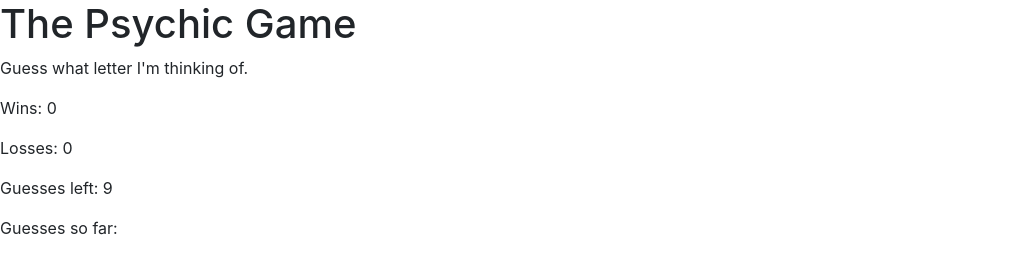
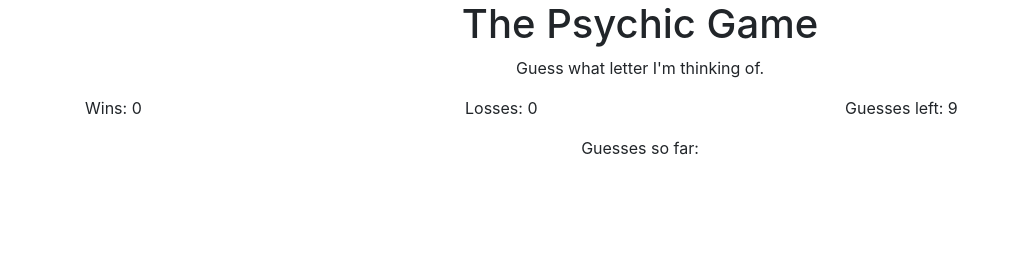
Before and after one commit to 8connor/Psychic-Game, a plain HTML site: page index.html in a window 1280 px wide. Shown: the whole page, without its empty margins (0-1020 px from the left). Drawn offline with nearby package versions, Linux system fonts and the light colour scheme.

Commit message:
Changes to the style to make the site look a little bit nicer.

```diff
--- a/index.html
+++ b/index.html
@@ -5,20 +5,33 @@
     <title>Psychic game</title>
     <meta name="viewport" content="width=device-width, initial-scale=1.0">
     <meta charset="UTF-8">
-    <link rel="stylesheet" href="https://stackpath.bootstrapcdn.com/bootstrap/4.4.1/css/bootstrap.min.css" integrity="sha384-Vkoo8x4CGsO3+Hhxv8T/Q5PaXtkKtu6ug5TOeNV6gBiFeWPGFN9MuhOf23Q9Ifjh" crossorigin="anonymous">
+    <link rel="stylesheet" href="https://stackpath.bootstrapcdn.com/bootstrap/4.4.1/css/bootstrap.min.css"
+        integrity="sha384-Vkoo8x4CGsO3+Hhxv8T/Q5PaXtkKtu6ug5TOeNV6gBiFeWPGFN9MuhOf23Q9Ifjh" crossorigin="anonymous">
 </head>
 
 <body>
-    <h1>The Psychic Game</h1>
-    <p>Guess what letter I'm thinking of.</p>
+    <div class="container">
+        <div class="row">
+            <section class="col-md-12">
+                <h1 class="col-md-12" style="text-align: center;">The Psychic Game</h1>
+            </section>
+        </div>
+        <div class="row">
+            <section class="col-md-12">
+                <p class="col-md-12" style="text-align: center;">Guess what letter I'm thinking of.</p>
+            </section>
+        </div>
+        <div class="row">
+            <p id="Wins" class="col-md-4">Wins:</p>
 
-    <p id="Wins">Wins:</p>
+            <p id="Losses" class="col-md-4">Losses:</p>
 
-    <p id="Losses">Losses:</p>
-
-    <p id="Guess">Guesses left:</p>
-
-    <p id="soFar">Guesses so far:</p>
+            <p id="Guess" class="col-md-4">Guesses left:</p>
+        </div>
+        <div class="row" style="text-align: center;">
+            <p id="soFar" class="col">Guesses so far:</p>
+        </div>
+    </div>
 
     <script>
         var characters = ["a",
@@ -86,7 +99,7 @@
 
         // Found this solution here : https://stackoverflow.com/questions/1349404/generate-random-string-characters-in-javascript
 
-        var createComputerGuess = function() {
+        var createComputerGuess = function () {
             computerGuess = characters[Math.floor(Math.random() * characters.length)];
             console.log(computerGuess);
         };
@@ -130,16 +143,7 @@
         updateWin();
         updateLoss();
         updateGuess();
-
-
-
-
     </script>
-
-
-
-
-
 </body>
 
 
```
